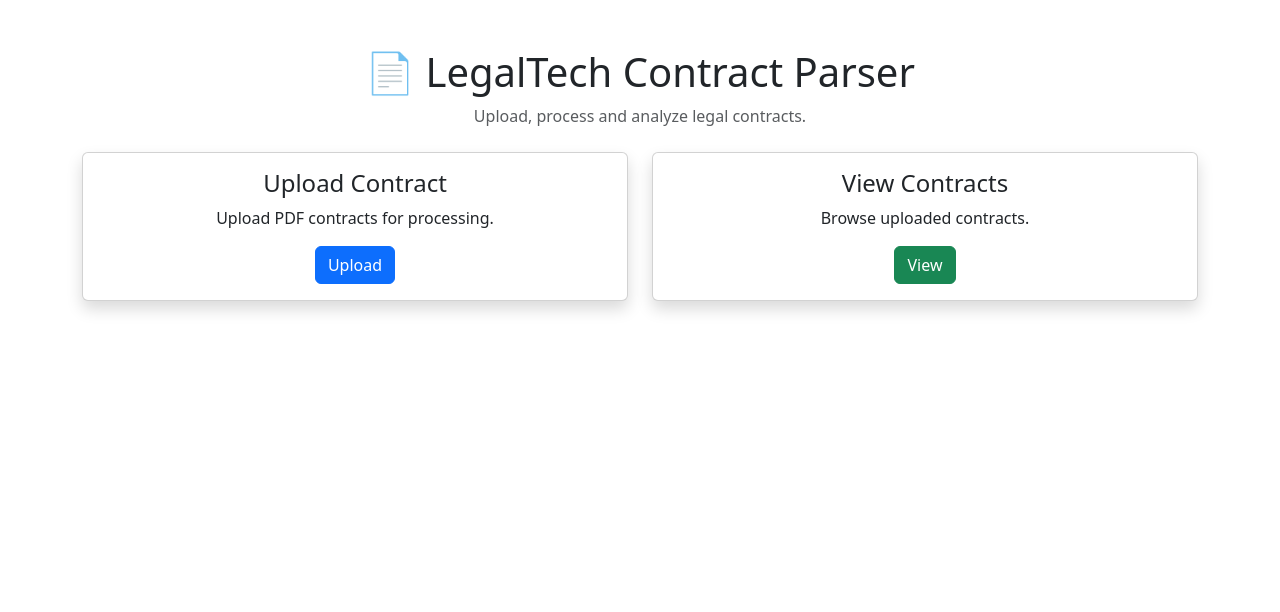
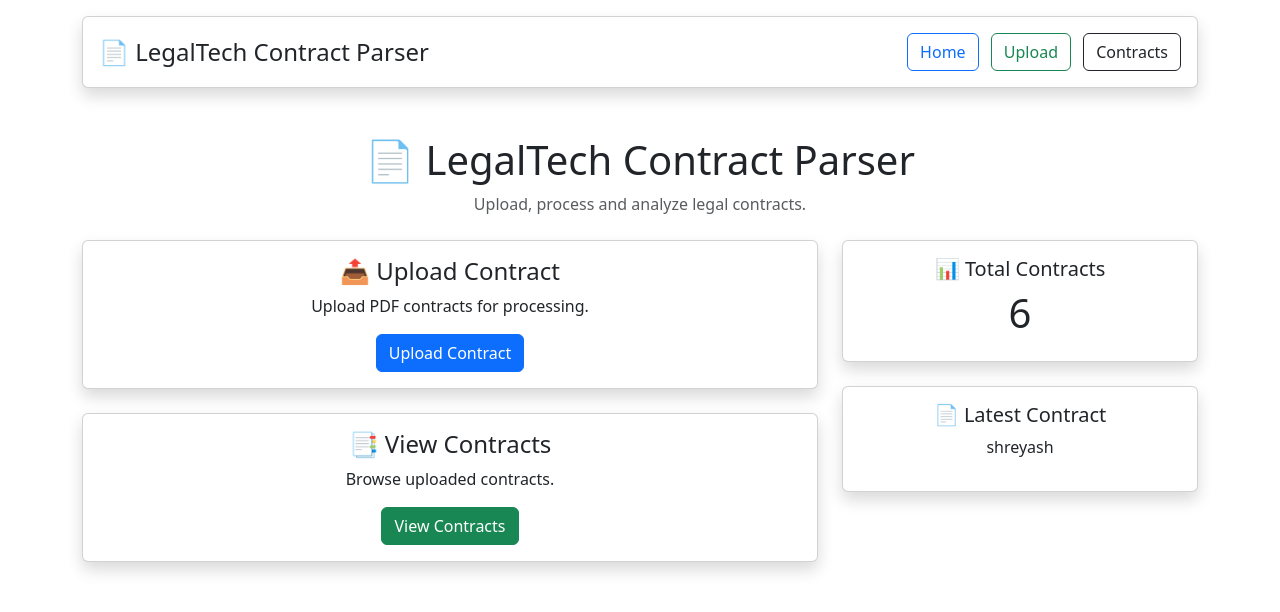
Before and after one commit to ynpingat-beep/legaltech-contract-parser, a Django app: page / in a window 1280 px wide. Shown: the top 612 px of the page. Run offline with Django 5.2, Linux system fonts and the light colour scheme; data comes from the database, SQL or seed files in the repository.

Commit message:
feat: enhance dashboard and contract management UI

```diff
--- a/contracts/Templates/contracts/home.html
+++ b/contracts/Templates/contracts/home.html
@@ -4,13 +4,15 @@
     <title>LegalTech Contract Parser</title>
 
     <link href="https://cdn.jsdelivr.net/npm/bootstrap@5.3.3/dist/css/bootstrap.min.css" rel="stylesheet">
+</head>
 
-</head>
 <body>
+
+{% include 'contracts/navbar.html' %}
 
 <div class="container mt-5">
 
-    <div class="text-center">
+    <div class="text-center mb-4">
 
         <h1>📄 LegalTech Contract Parser</h1>
 
@@ -20,20 +22,42 @@
 
     </div>
 
-    <div class="row mt-4">
+    <div class="row">
 
-        <div class="col-md-6">
+        <!-- Left Side -->
+
+        <div class="col-md-8">
+
+            <div class="card shadow mb-4">
+
+                <div class="card-body text-center">
+
+                    <h4>📤 Upload Contract</h4>
+
+                    <p>
+                        Upload PDF contracts for processing.
+                    </p>
+
+                    <a href="/upload/" class="btn btn-primary">
+                        Upload Contract
+                    </a>
+
+                </div>
+
+            </div>
 
             <div class="card shadow">
 
                 <div class="card-body text-center">
 
-                    <h4>Upload Contract</h4>
+                    <h4>📑 View Contracts</h4>
 
-                    <p>Upload PDF contracts for processing.</p>
+                    <p>
+                        Browse uploaded contracts.
+                    </p>
 
-                    <a href="/upload/" class="btn btn-primary">
-                        Upload
+                    <a href="/contracts/" class="btn btn-success">
+                        View Contracts
                     </a>
 
                 </div>
@@ -42,19 +66,37 @@
 
         </div>
 
-        <div class="col-md-6">
+        <!-- Right Side -->
+
+        <div class="col-md-4">
+
+            <div class="card shadow mb-4">
+
+                <div class="card-body text-center">
+
+                    <h5> 📊 Total Contracts</h5>
+
+                    <h1>{{ total_contracts }}</h1>
+
+                </div>
+
+            </div>
 
             <div class="card shadow">
 
                 <div class="card-body text-center">
 
-                    <h4>View Contracts</h4>
+                    <h5> 📄 Latest Contract</h5>
 
-                    <p>Browse uploaded contracts.</p>
+                    <p>
 
-                    <a href="/contracts/" class="btn btn-success">
-                        View
-                    </a>
+                        {% if latest_contract %}
+                            {{ latest_contract.title }}
+                        {% else %}
+                            No Contracts Available
+                        {% endif %}
+
+                    </p>
 
                 </div>
 
--- /dev/null
+++ b/contracts/Templates/contracts/navbar.html
@@ -0,0 +1,35 @@
+<div class="container mt-3">
+
+    <div class="card shadow">
+
+        <div class="card-body">
+
+            <div class="d-flex justify-content-between align-items-center">
+
+                <h4 class="mb-0">
+                    📄 LegalTech Contract Parser
+                </h4>
+
+                <div>
+
+                    <a href="/" class="btn btn-outline-primary me-2">
+                        Home
+                    </a>
+
+                    <a href="/upload/" class="btn btn-outline-success me-2">
+                        Upload
+                    </a>
+
+                    <a href="/contracts/" class="btn btn-outline-dark">
+                        Contracts
+                    </a>
+
+                </div>
+
+            </div>
+
+        </div>
+
+    </div>
+
+</div>
--- a/contracts/views.py
+++ b/contracts/views.py
@@ -30,11 +30,20 @@ def upload_contract(request):
 
 def home(request):
 
+    total_contracts = Contract.objects.count()
+
+    latest_contract = Contract.objects.order_by(
+        '-uploaded_at'
+    ).first()
+
     return render(
         request,
-        'contracts/home.html'
+        'contracts/home.html',
+        {
+            'total_contracts': total_contracts,
+            'latest_contract': latest_contract
+        }
     )
-
 
 def upload_page(request):
 
```
Also changed, not shown: contracts/Templates/contracts/contract_list.html (+12 -1 lines).
